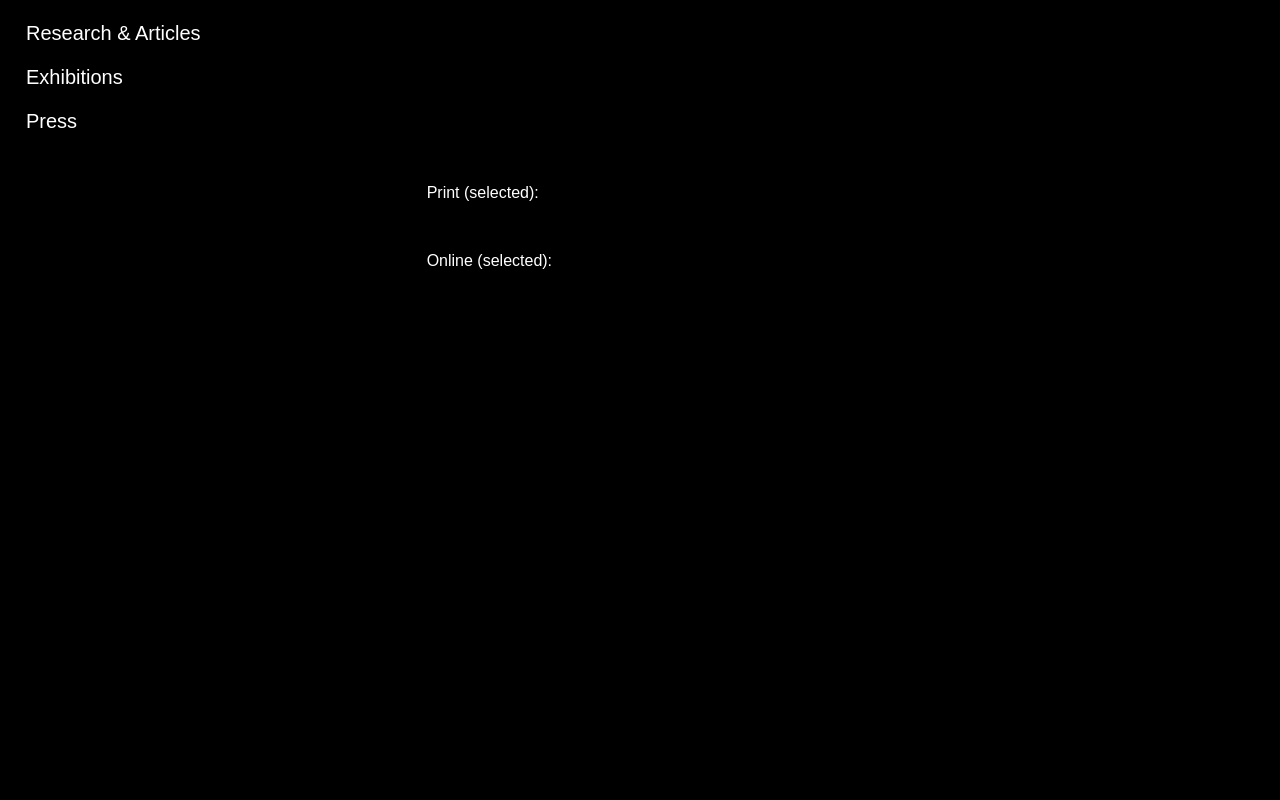
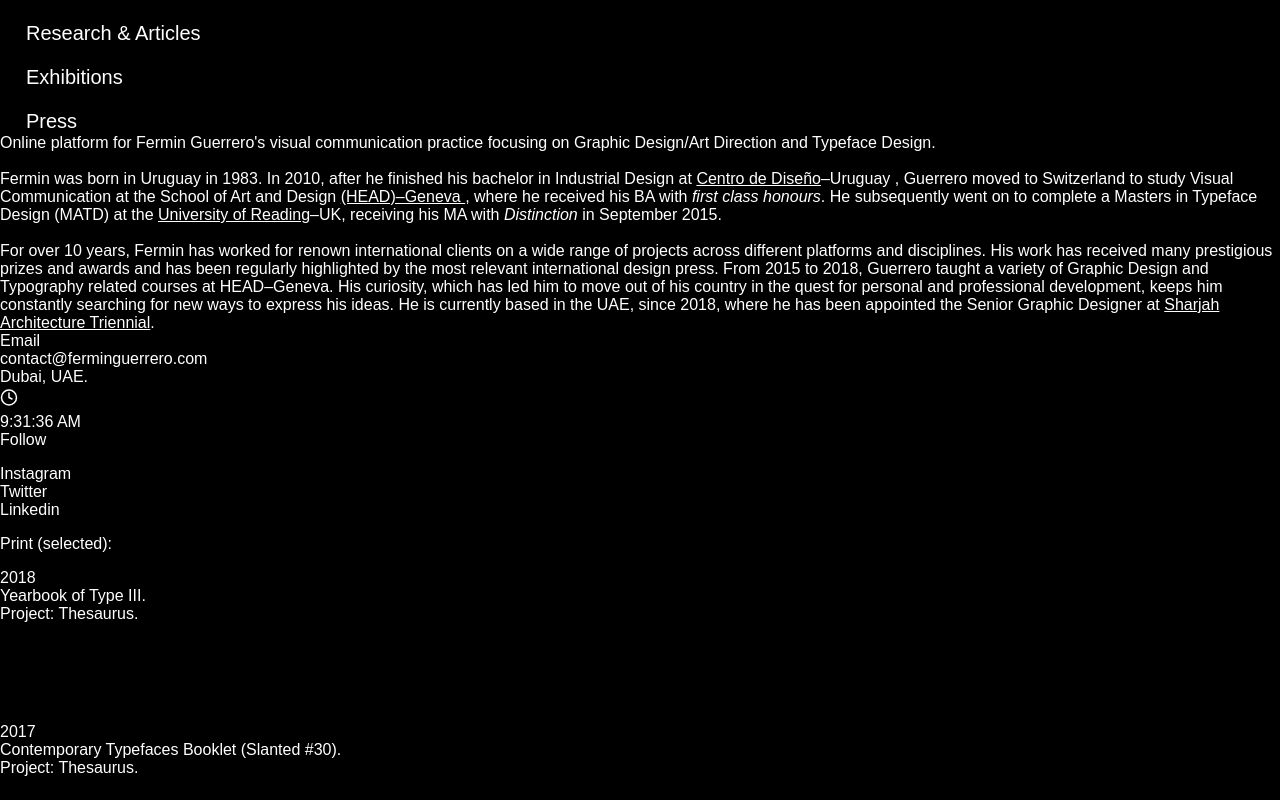
Before and after one commit to lalidiaz/fermin-guerrero-website_V2, a Next.js app: page /info in a window 1280 px wide. Shown: the part 1140-1940 px from the top of the page. Before the commit the page ends 1495 px from the top, so only its background shows below. Built offline with nearby package versions, Linux system fonts and the light colour scheme; a web font is replaced by a local one.

Commit message:
wip info + components

```diff
--- a/package.json
+++ b/package.json
@@ -16,6 +16,7 @@
     "next": "12.0.9",
     "react": "17.0.2",
     "react-dom": "17.0.2",
+    "react-icons": "^4.3.1",
     "react-slick": "^0.28.1",
     "sass": "^1.49.0",
     "slick-carousel": "^1.8.1"
--- a/pages/info.jsx
+++ b/pages/info.jsx
@@ -1,5 +1,13 @@
 /* eslint-disable @next/next/no-img-element */
 import { useRef, useEffect, useState } from 'react';
+import {
+  About,
+  Contact,
+  Awards,
+  Exhibitions,
+  Footer,
+} from '@/components/index';
+import Item from '@/components/HoverImage/Item';
 import Head from 'next/head';
 import {
   getArticlesData,
@@ -131,73 +139,44 @@ export default function Info({
           </div>
 
           <section className='sectionInfo' id='about' ref={aboutRef}>
-            {/* <About /> */}
+            <About />
           </section>
           <section className='sectionInfo' id='contact' ref={contactRef}>
-            {/* <Contact /> */}
+            <Contact />
           </section>
 
           <section className='sectionInfo' id='press' ref={pressRef}>
             <div className='boxPress'>
               <div className='pageWrapper'>
                 <div className='projectList'>
-                  <Grid item xs={12} container>
-                    <Grid container direction='row'>
-                      <Grid item lg={2} />
-                      <Grid item lg={2} />
-                      <Grid item xs={3} lg={3}>
-                        <Box
-                          style={{
-                            color: 'white',
-                            marginBottom: '50px',
-                            paddingTop: '50px',
-                          }}
-                        >
-                          Print (selected):
-                        </Box>
-                      </Grid>
-                      <Grid item xs={6} lg={4} />
-                      <Grid item xs={1} lg={1} />
-                    </Grid>
-                  </Grid>
+                  <div>
+                    <p>Print (selected):</p>
+                  </div>
 
-                  {press.map((item, index) => (
-                    <div key={item.id}>
-                      {/* <Item
+                  <ul>
+                    {press.map((item, index) => (
+                      <Item
+                        key={item.id}
                         description={item.description}
                         description2={item.description2}
                         year={item.year}
                         index={index}
                         press={press}
-                      /> */}
-                    </div>
-                  ))}
+                      />
+                    ))}
+                  </ul>
                 </div>
               </div>
             </div>
-            <Grid item xs={12} container>
-              <Grid container direction='row'>
-                <Grid item lg={2} />
-                <Grid item lg={2} />
-                <Grid item xs={3} lg={3}>
-                  <Box
-                    style={{
-                      color: 'white',
-                      marginBottom: '35px',
-                    }}
-                  >
-                    Online (selected):
-                  </Box>
-                </Grid>
-                <Grid item xs={6} lg={4} />
-                <Grid item xs={1} lg={1} />
-              </Grid>
-            </Grid>
+            <div>
+              <p> Online (selected):</p>
+            </div>
+
             {/* <OnlinePress pressOnlineData={pressOnlineData} /> */}
           </section>
 
           <section className='sectionInfo' id='awards' ref={awardsRef}>
-            {/* <Awards awardsData={awardsData} /> */}
+            <Awards awardsData={awardsData} />
           </section>
           <section className='sectionInfo' id='articles' ref={articlesRef}>
             <div className='boxPress'>
@@ -211,7 +190,7 @@ export default function Info({
                         target='_blank'
                         rel='noreferrer'
                       >
-                        {/* <Item
+                        <Item
                           linkDescription={item.linkDescription}
                           url={item.url}
                           description={item.description}
@@ -219,7 +198,7 @@ export default function Info({
                           year={item.year}
                           index={index}
                           articles={articles}
-                        /> */}
+                        />
                       </a>
                     </div>
                   ))}
@@ -232,11 +211,13 @@ export default function Info({
             id='exhibitions'
             ref={exhibitionsRef}
           >
-            {/* <Exhibitions exhibitions={exhibitions} /> */}
+            <Exhibitions exhibitions={exhibitions} />
           </section>
           <div className='bottomSpacer' />
         </div>
-        <div className='footerDiv'>{/* <Footer /> */}</div>
+        <div className='footerDiv'>
+          <Footer />{' '}
+        </div>
       </div>
     </>
   );
--- a/src/components/About/index.jsx
+++ b/src/components/About/index.jsx
@@ -1,3 +1,4 @@
+/* eslint-disable react/no-unescaped-entities */
 export default function About() {
   return (
     <section className='about'>
--- /dev/null
+++ b/src/components/Awards/index.jsx
@@ -0,0 +1,23 @@
+export default function Awards({ awardsData }) {
+  const awards = Object.values(awardsData);
+
+  return (
+    <section className='wrapper-awards' id='awards'>
+      <div className='box-awards'>
+        {awards.map((element) => (
+          <div key={element}>
+            <div>
+              <p className='text-awards'>{element.year}</p>
+            </div>
+            <div>
+              <p className='text-awards'>{element.title}</p>
+            </div>
+            <div>
+              <p className='text-awards'>{element.prize}</p>
+            </div>
+          </div>
+        ))}
+      </div>
+    </section>
+  );
+}
--- /dev/null
+++ b/src/components/Contact/index.jsx
@@ -0,0 +1,56 @@
+import { FiClock } from 'react-icons/fi';
+import { Time } from '@/components/index';
+
+export default function Contact() {
+  const contactLinks = [
+    {
+      id: 1,
+      name: 'Instagram',
+      link: 'https://www.instagram.com/ferminguerrero_design/',
+    },
+    { id: 2, name: 'Twitter', link: 'https://twitter.com/fermin_guerrero' },
+    {
+      id: 3,
+      name: 'Linkedin',
+      link: 'https://www.linkedin.com/in/fermin-guerrero-616237173/',
+    },
+  ];
+
+  return (
+    <section id='contact'>
+      <div>
+        <p>Email</p>
+
+        <a
+          target='_blank'
+          rel='noreferrer'
+          href='mailto:contact@ferminguerrero.com'
+        >
+          contact@ferminguerrero.com
+        </a>
+      </div>
+
+      <div>
+        <p>Dubai, UAE.</p>
+      </div>
+
+      <div>
+        <FiClock color='white' size={23} style={{ paddingRight: '5px' }} />
+        <Time />
+      </div>
+
+      <div>
+        <p>Follow</p>
+      </div>
+      <ul>
+        {contactLinks.map(({ id, name, link }) => (
+          <li key={id}>
+            <a rel='noreferrer' href={link} target='_blank'>
+              {name}
+            </a>
+          </li>
+        ))}
+      </ul>
+    </section>
+  );
+}
--- /dev/null
+++ b/src/components/Exhibitions/index.jsx
@@ -0,0 +1,21 @@
+export default function Exhibitions({ exhibitions }) {
+  const exhibitionsMap = Object.values(exhibitions);
+
+  return (
+    <section className='wrapper-exhibitions' id='exhibitions'>
+      {exhibitionsMap.map((element) => (
+        <div key={element}>
+          <div>
+            <p className='text'>{element.year}</p>
+          </div>
+          <div>
+            <p className='text'>{element.title}</p>
+          </div>
+          <div>
+            <p className='text'>{element.country}</p>
+          </div>
+        </div>
+      ))}
+    </section>
+  );
+}
--- /dev/null
+++ b/src/components/HoverImage/Item.jsx
@@ -0,0 +1,41 @@
+import Media from './Media';
+import { useState } from 'react';
+
+export default function Item({
+  description,
+  year,
+  index,
+  articles,
+  description2,
+  press,
+  linkDescription,
+}) {
+  const [activeIndex, setActiveIndex] = useState(-1);
+
+  return (
+    <section className='wrapper-item' id='research'>
+      <div>
+        <p>{year}</p>
+      </div>
+      <div
+        onMouseEnter={() => setActiveIndex(index)}
+        onMouseLeave={() => setActiveIndex(-1)}
+      >
+        {linkDescription && (
+          <p className='content'>
+            <u>{linkDescription}</u>
+          </p>
+        )}
+      </div>
+
+      <div>
+        <p className='content-item'>{description}</p>
+        <p className='descriptiontwo'>{description2}</p>
+      </div>
+      <div>
+        {articles && <Media image={articles[activeIndex]?.image} />}
+        {press && <Media image={press[activeIndex]?.image} />}
+      </div>
+    </section>
+  );
+}
--- /dev/null
+++ b/src/components/HoverImage/Media.jsx
@@ -0,0 +1,8 @@
+/* eslint-disable @next/next/no-img-element */
+export default function Media({ image }) {
+  return (
+    <div className='container-media'>
+      {image && <img src={image} alt='article-image' className='media-img' />}
+    </div>
+  );
+}
--- /dev/null
+++ b/src/components/Time/index.jsx
@@ -0,0 +1,15 @@
+import { useState } from 'react';
+
+export default function Time() {
+  let time = new Date().toLocaleTimeString();
+  const [Ctime, setCtime] = useState(time);
+
+  const updateTime = () => {
+    time = new Date().toLocaleTimeString();
+    setCtime(time);
+  };
+
+  setInterval(updateTime, 1000);
+
+  return <div>{time}</div>;
+}
--- a/src/components/index.js
+++ b/src/components/index.js
@@ -7,3 +7,7 @@ export { default as Tags } from './Tags';
 export { default as Description } from './Description';
 export { default as Footer } from './Footer';
 export { default as About } from './About';
+export { default as Time } from './Time';
+export { default as Contact } from './Contact';
+export { default as Awards } from './Awards';
+export { default as Exhibitions } from './Exhibitions';
--- a/styles/globals.scss
+++ b/styles/globals.scss
@@ -221,3 +221,16 @@ footer {
     grid-row: 3;
   }
 }
+
+// HOVERIMAGE
+.container-media {
+  height: 100px;
+
+  .media-img {
+    width: 290px;
+    height: auto;
+    object-fit: contain;
+    cursor: pointer;
+    pointer-events: none;
+  }
+}
```
Also changed, not shown: 1 other file (tests, documents, lock files or other folders).
